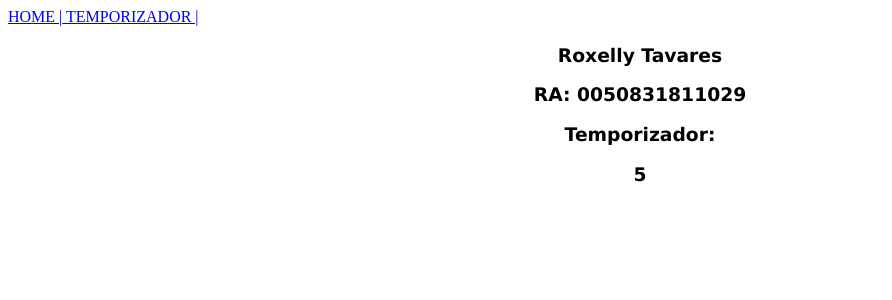
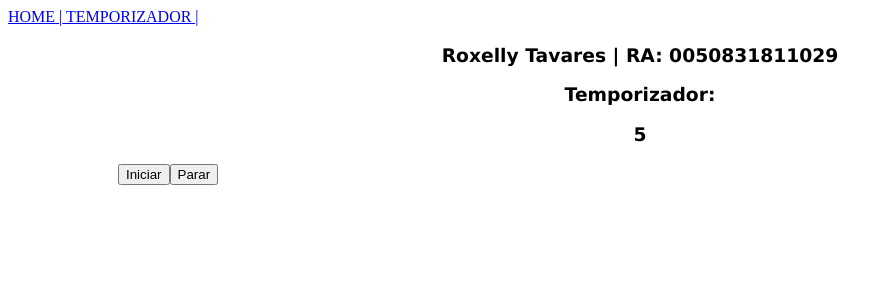
Before and after one commit to roxellyt/Aula-08, an Angular app: page / in a window 1280 px wide. Shown: the top 300 px of the page, without its empty margins (0-892 px from the left). Built offline with nearby package versions, Linux system fonts and the light colour scheme.

Commit message:
2 files modified, 1 added

```diff
--- a/src/app/app.module.ts
+++ b/src/app/app.module.ts
@@ -8,6 +8,7 @@ import { HomeComponent } from './home/home.component';
 import { RouterModule } from '@angular/router';
 import { TemporizadorComponent } from './temporizador/temporizador.component';
 import { TimerService } from './timer.service';
+import { TasksService } from './tasks.service';
 
 @NgModule({
   imports: [
@@ -25,6 +26,6 @@ import { TimerService } from './timer.service';
     TemporizadorComponent,
   ],
   bootstrap: [AppComponent],
-  providers: [TimerService],
+  providers: [TimerService, TasksService],
 })
 export class AppModule {}
--- a/src/app/home/home.component.html
+++ b/src/app/home/home.component.html
@@ -1,4 +1,9 @@
-<h3 style="text-align:center; font-family: Verdana">Roxelly Tavares</h3>
-<h3 style="text-align:center; font-family: Verdana">RA: 0050831811029</h3>
+<h3 style="text-align:center; font-family: Verdana">
+  Roxelly Tavares | RA: 0050831811029
+</h3>
 <h3 style="text-align:center; font-family: Verdana">Temporizador:</h3>
 <h3 style="text-align:center; font-family: Verdana">{{ timer.getCount() }}</h3>
+<div style="margin-left:110px">
+  <button (click)="timer.start(1000)">Iniciar</button>
+  <button (click)="timer.stop()">Parar</button>
+</div>
```
Also changed, not shown: src/app/tasks.service.ts (added, +12 -0 lines).
